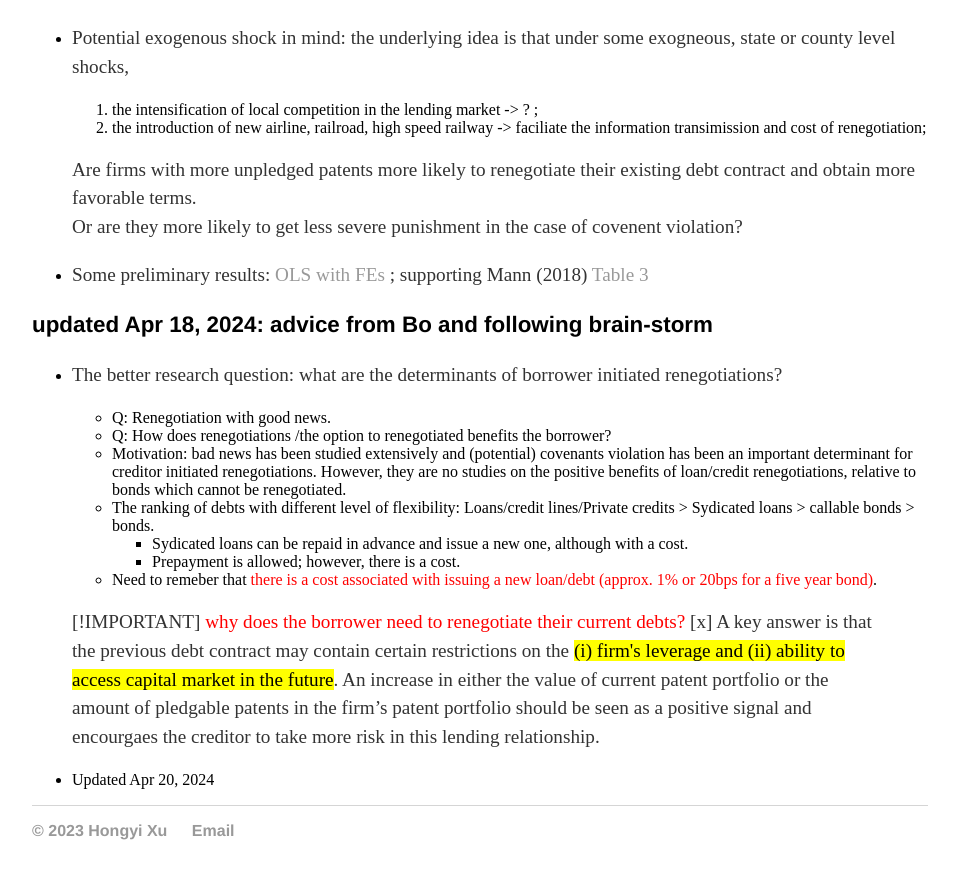
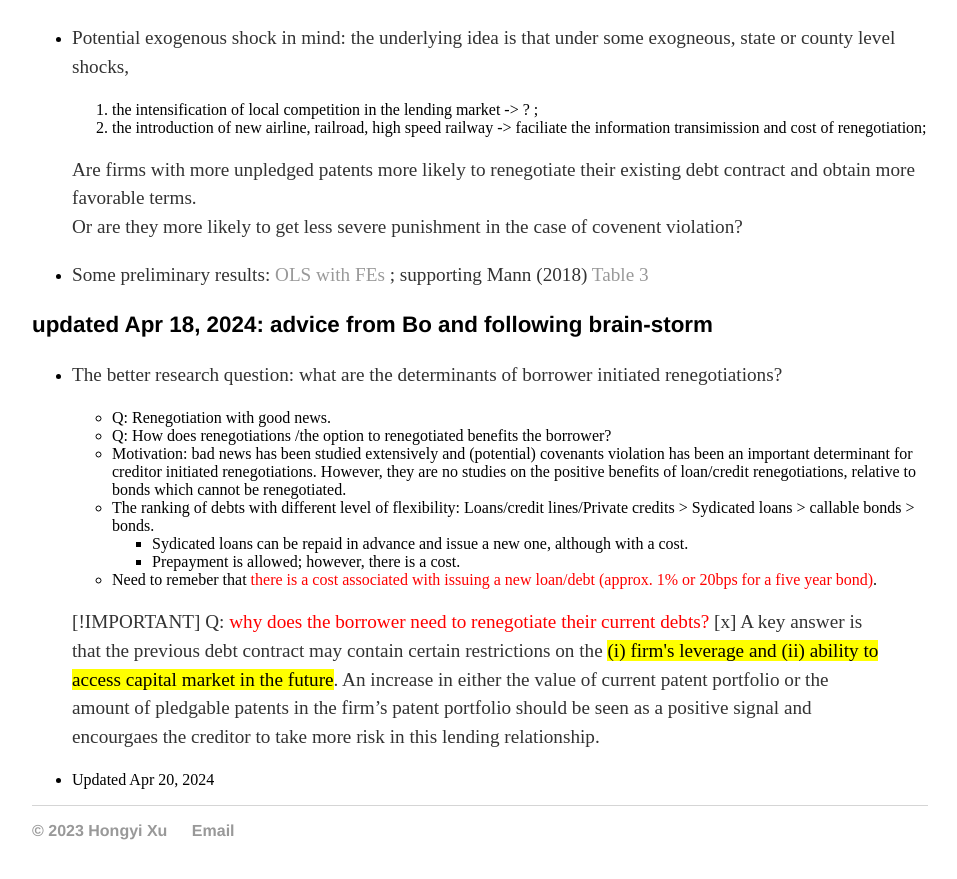
Before and after one commit to hongyileoxu/hongyileoxu.github.io, a Jekyll site: the page built from _posts/2024-04-17-project-2024.md, in a window 1280 px wide and 900 px high, scrolled down 1072 px. Shown: the top 879 px of the window, without its empty margins (160-1117 px from the left). Built offline with Jekyll 4.4.1, drawn with Linux system fonts in a browser that asks for light colours.

Commit message:
Update 2024-04-17-project-2024.md

```diff
--- a/_posts/2024-04-17-project-2024.md
+++ b/_posts/2024-04-17-project-2024.md
@@ -46,7 +46,8 @@ date: 2024-04-17
         -   Prepayment is allowed; however, there is a cost.
     -   Need to remeber that <span style="color:red;">there is a cost associated with issuing a new loan/debt (approx. 1% or 20bps for a five year bond)</span>.
 
-> [!IMPORTANT] <span style="color:red;">why does the borrower need to renegotiate their current debts?</span>
+> [!IMPORTANT]
+> Q: <span style="color:red;">why does the borrower need to renegotiate their current debts?</span>
 > [x] A key answer is that the previous debt contract may contain certain restrictions on the <mark>(i) firm's leverage and (ii) ability to access capital market in the future</mark>. An increase in either the value of current patent portfolio or the amount of pledgable patents in the firm's patent portfolio should be seen as a positive signal and encourgaes the creditor to take more risk in this lending relationship.
 
 
```
